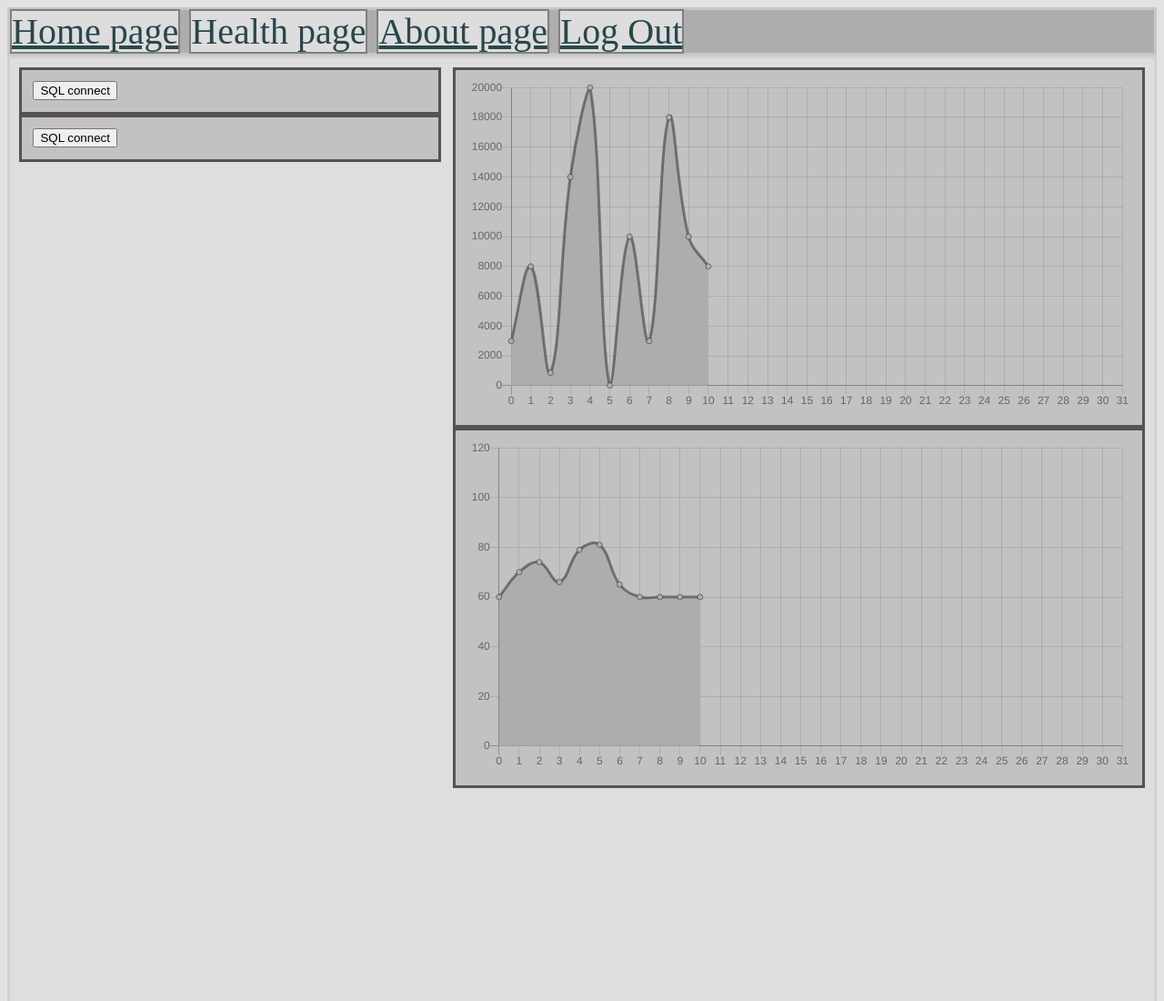
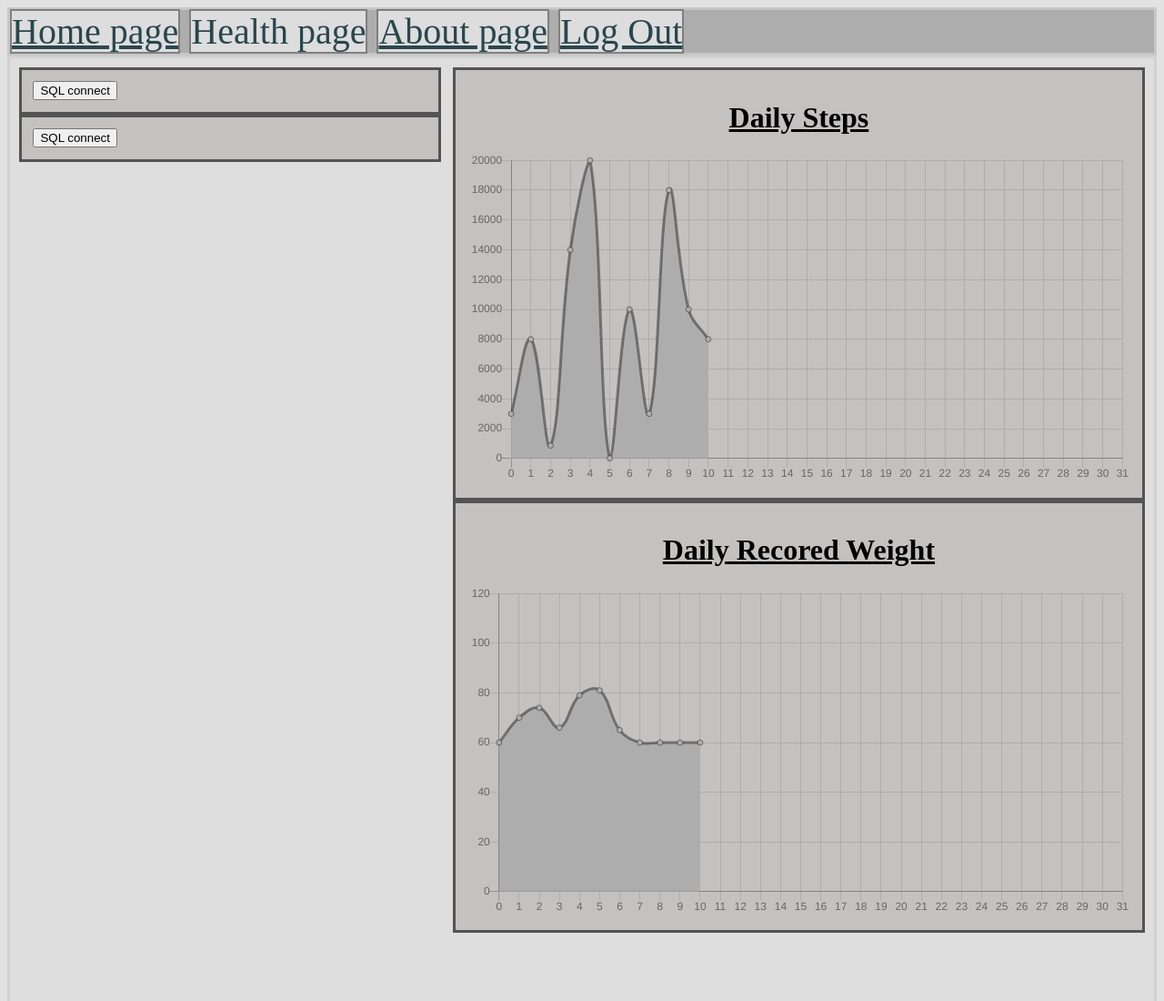
Before and after one commit to BenIsTrying/Comp3000, a plain HTML site: page website/Health.html in a window 1280 px wide. Shown: the top 1100 px of the page at 91% size. Drawn offline with nearby package versions, Linux system fonts and the light colour scheme.

Commit message:
basic styling to health page

```diff
--- a/website/Health.html
+++ b/website/Health.html
@@ -31,6 +31,7 @@
     </div>
 
     <div id="graphBox">
+        <p><h1 id="title">Daily Steps</h1></p>
         <canvas id="healthChart" style="width:100%;max-width:100%" onload="Graph()"></canvas>
 
     </div>
@@ -42,6 +43,7 @@
     </div>
 
     <div id="graphBox">
+        <p><h1 id="title">Daily Recored Weight</h1></p>
         <canvas id="WeightChart" style="width:100%;max-width:100%" onload="WeightGraph()"></canvas>
 
     </div>
--- a/website/StyleSheet.css
+++ b/website/StyleSheet.css
@@ -78,3 +78,7 @@ body{
     float: right;
 
 }
+#title{
+    text-decoration: underline;
+    text-align: center;
+}
```
